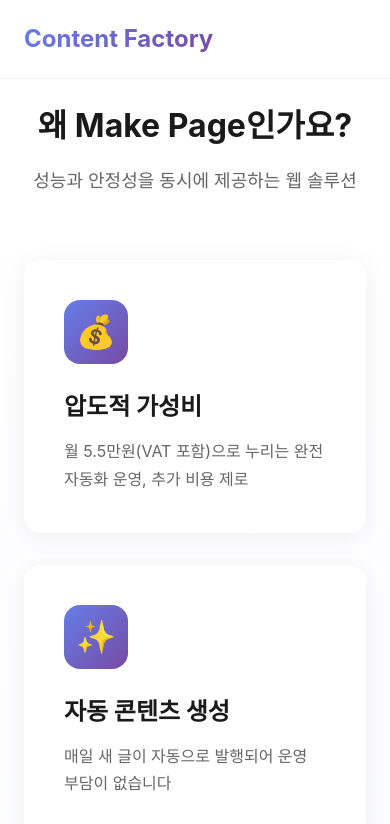
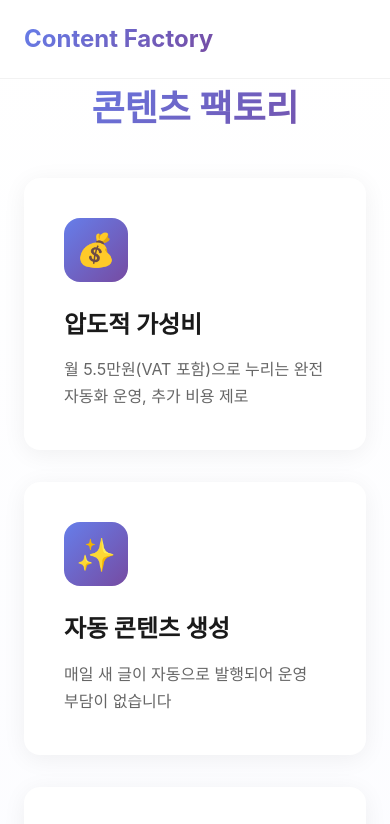
Before and after one commit to jeonwoohyun85/content-factory, a website: page landing/index.html in a window 390 px wide. Shown: the top 824 px of the page. Drawn offline with Linux system fonts and the light colour scheme.

Commit message:
design: 콘텐츠 팩토리 제목으로 변경 및 그라데이션 적용

```diff
--- a/landing/index.html
+++ b/landing/index.html
@@ -149,31 +149,25 @@
 
         /* Features Section */
         .features {
-            padding: 100px 24px;
+            padding: 80px 24px 60px;
             background: linear-gradient(180deg, #ffffff 0%, #f8f9ff 100%);
         }
 
         .section-title {
             text-align: center;
-            margin-bottom: 64px;
-        }
-
-        .section-title h2 {
-            font-size: 42px;
+            margin-bottom: 40px;
+            font-size: 48px;
             font-weight: 700;
-            margin-bottom: 16px;
-        }
-
-        .section-title p {
-            font-size: 18px;
-            color: #666;
+            background: linear-gradient(135deg, #667eea 0%, #764ba2 100%);
+            -webkit-background-clip: text;
+            -webkit-text-fill-color: transparent;
         }
 
         .features-grid {
             max-width: 1200px;
             margin: 0 auto;
             display: grid;
-            grid-template-columns: repeat(auto-fit, minmax(320px, 1fr));
+            grid-template-columns: repeat(3, 1fr);
             gap: 32px;
         }
 
@@ -322,8 +316,12 @@
                 font-size: 18px;
             }
 
-            .section-title h2 {
-                font-size: 32px;
+            .section-title {
+                font-size: 36px;
+            }
+
+            .features-grid {
+                grid-template-columns: 1fr;
             }
 
             .stats-grid {
@@ -349,11 +347,8 @@
 
 
     <!-- Features Section -->
-    <section class="features" id="features" style="flex: 1;">
-        <div class="section-title">
-            <h2>왜 Make Page인가요?</h2>
-            <p>성능과 안정성을 동시에 제공하는 웹 솔루션</p>
-        </div>
+    <section class="features" id="features">
+        <div class="section-title">콘텐츠 팩토리</div>
         <div class="features-grid">
             <div class="feature-card">
                 <div class="feature-icon">💰</div>
```
